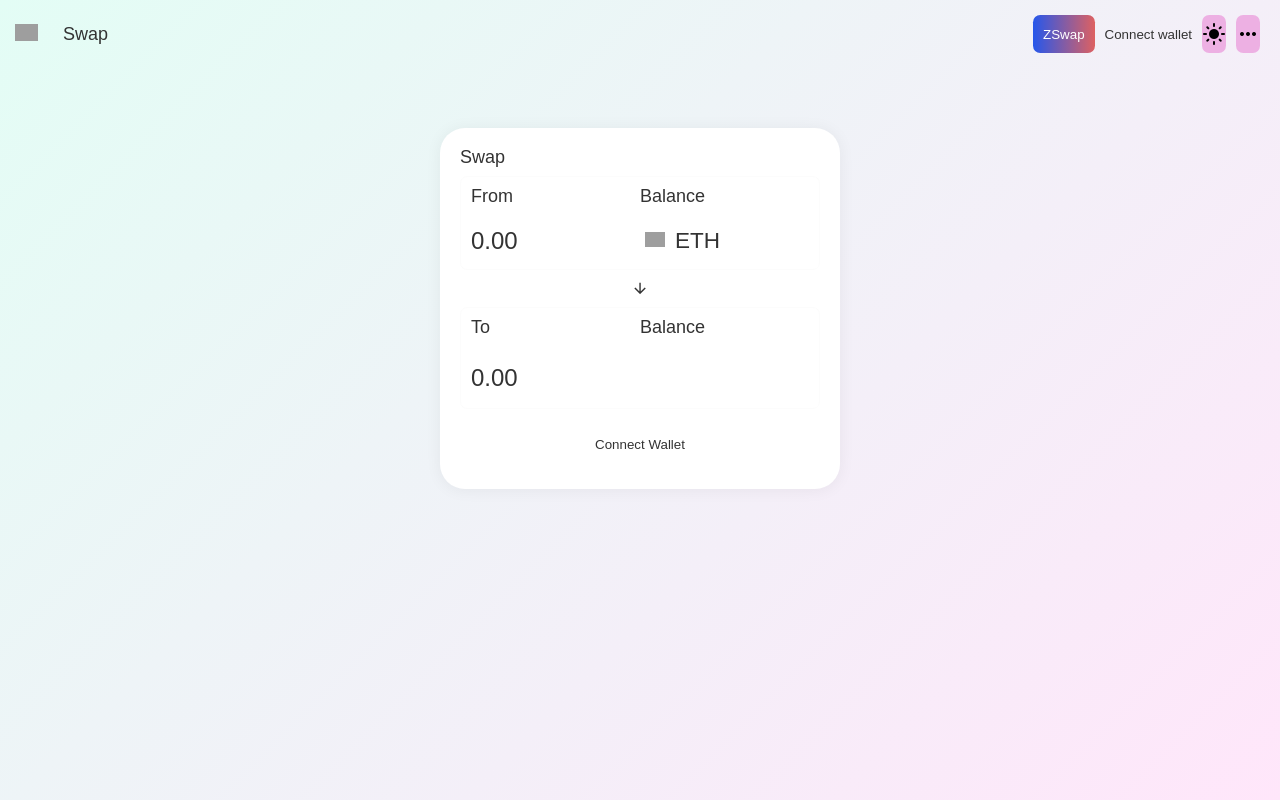
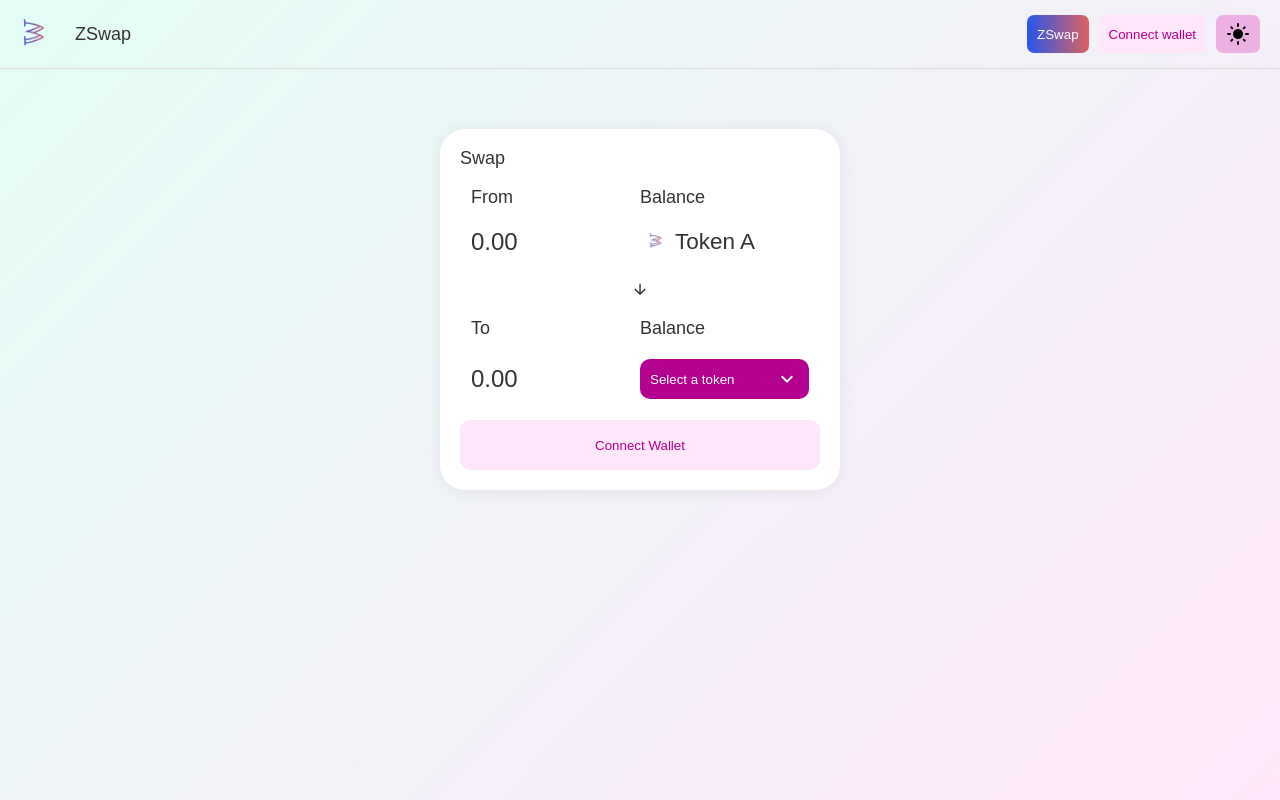
Before and after one commit to Curve-Labs/frontend-challenge, a React (Create React App) app in the folder client/: page / in a window 1280 px wide. Built offline with nearby package versions, Linux system fonts and the light colour scheme; grey boxes are pictures that could not be loaded.

Commit message:
still on refactoring ui..

```diff
--- a/client/public/styles/main.css
+++ b/client/public/styles/main.css
@@ -53,6 +53,7 @@ header li:not(:last-child) {
 .wallet button {
   border:none;
   height:38px;
+  padding: 10px;
   display: flex;
   align-items: center;
   margin:auto 5px;
@@ -130,6 +131,7 @@ main {
   display: flex;
   align-items: center;
   height: 40px;
+  padding: 10px;
   justify-content: space-between;
   background: var(--selectToken);
   color: white;
@@ -167,7 +169,7 @@ main {
   display: block;
   width: 100%;
   height: 50px;
-  border-radius: 20px;
+  border-radius: 10px;
   color: var(--buttonColor);
   background: var(--buttonBackground);
 }
--- a/client/src/pages/Home.tsx
+++ b/client/src/pages/Home.tsx
@@ -2,6 +2,7 @@ import React, { useContext, useEffect, useState } from 'react';
 import { ThemeContext } from './components/ThemeWrapper';
 import TokenModal from './components/TokenModal';
 import TokenSelect from './components/TokenModal';
+import Logo from '../images/logo.png'
 
 function Home() {
 
@@ -19,11 +20,11 @@ function Home() {
     <div className="Home">
       <header className="Home-header">
         <figure>
-          <img src="https://app.uniswap.org/static/media/logo.742edb09.svg" alt="" />
+          <img src={Logo} style={{width:35}} alt="logo" />
         </figure>
         <ul>
           <li>
-            <a href="#">Swap</a>
+            <a href="#">ZSwap</a>
           </li>
 
         </ul>
@@ -38,9 +39,7 @@ function Home() {
               <span className="material-icons">dark_mode</span>
           }
         </button>
-        <button>
-          <span className="material-icons">more_horiz</span>
-        </button>
+
       </section>
       <main>
 
@@ -83,14 +82,11 @@ export default Home;
 const tokens = [
   {
     logo: "",
-    name: "ETH"
+    name: "Token A"
   },
   {
     logo: "",
-    name: "ANT"
+    name: "Token B"
   },
-  {
-    logo: "",
-    name: "AAVE"
-  },
+
 ]
--- a/client/src/pages/components/ThemeWrapper.tsx
+++ b/client/src/pages/components/ThemeWrapper.tsx
@@ -63,13 +63,25 @@ const themes: any = {
   light: {
     appBackground: "linear-gradient(-225deg, #E3FDF5 0%, #FFE6FA 100%)",
     swapper: "#fff",
-    font: "#333"
+    font: "#333",
+    buttonColor: "#b3008f",
+    buttonBackground: "#ffe6fa",
+    selectToken: "#b3008f",
+    stroke: "#ddd",
+    selection: "",
+    links: "#333"
   },
 
   dark: {
     appBackground: "linear-gradient(to right, #141e30, #243b55)",
-    swapper: "#333",
-    font: "#f2f2f2"
+    swapper: "#141e30",
+    font: "#f2f2f2",
+    buttonColor: "#c6d5e7",
+    buttonBackground: "#243b55",
+    selectToken: "#007bff",
+    stroke: "#555",
+    selection: "",
+    links: "#f2f2f2"
   }
 
 }
--- a/client/src/pages/components/TokenModal.tsx
+++ b/client/src/pages/components/TokenModal.tsx
@@ -1,4 +1,5 @@
 import React, { useState } from 'react';
+import Logo from '../../images/logo.png'
 
 type Props = {
   token: any
@@ -27,7 +28,7 @@ function TokenSelect(props: Props) {
           </button> :
           <button onClick={() => setVisible(true)} className="selected-token">
             <figure>
-              <img src="https://app.uniswap.org/static/media/logo.742edb09.svg" alt="" />
+              <img src={Logo} alt="" />
             </figure>
             <p>{token.name}</p>
           </button>
@@ -73,17 +74,13 @@ export default TokenSelect;
 const tokens = [
   {
     logo: "",
-    name: "ETH",
-    desc: "Ethereum coin"
+    name: "Token A",
+    desc: "Token A"
   },
   {
     logo: "",
-    name: "ANT",
-    desc: "Ant coin"
+    name: "Token B",
+    desc: "Token B"
   },
-  {
-    logo: "",
-    name: "AAVE",
-    desc: "Aave coin here"
-  },
+
 ]
```
Also changed, not shown: client/src/images/logo.png (added), client/src/style.min.css.
